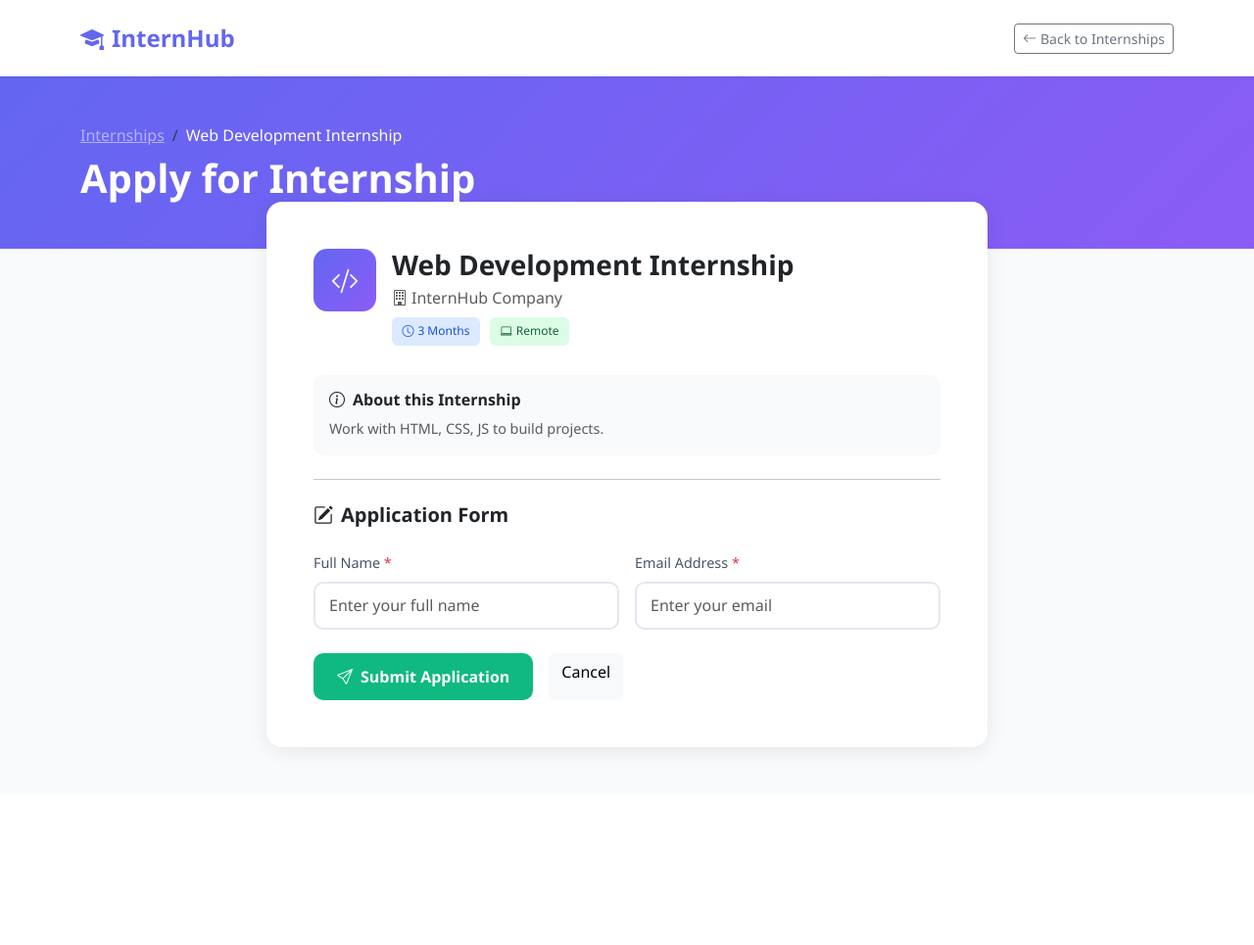
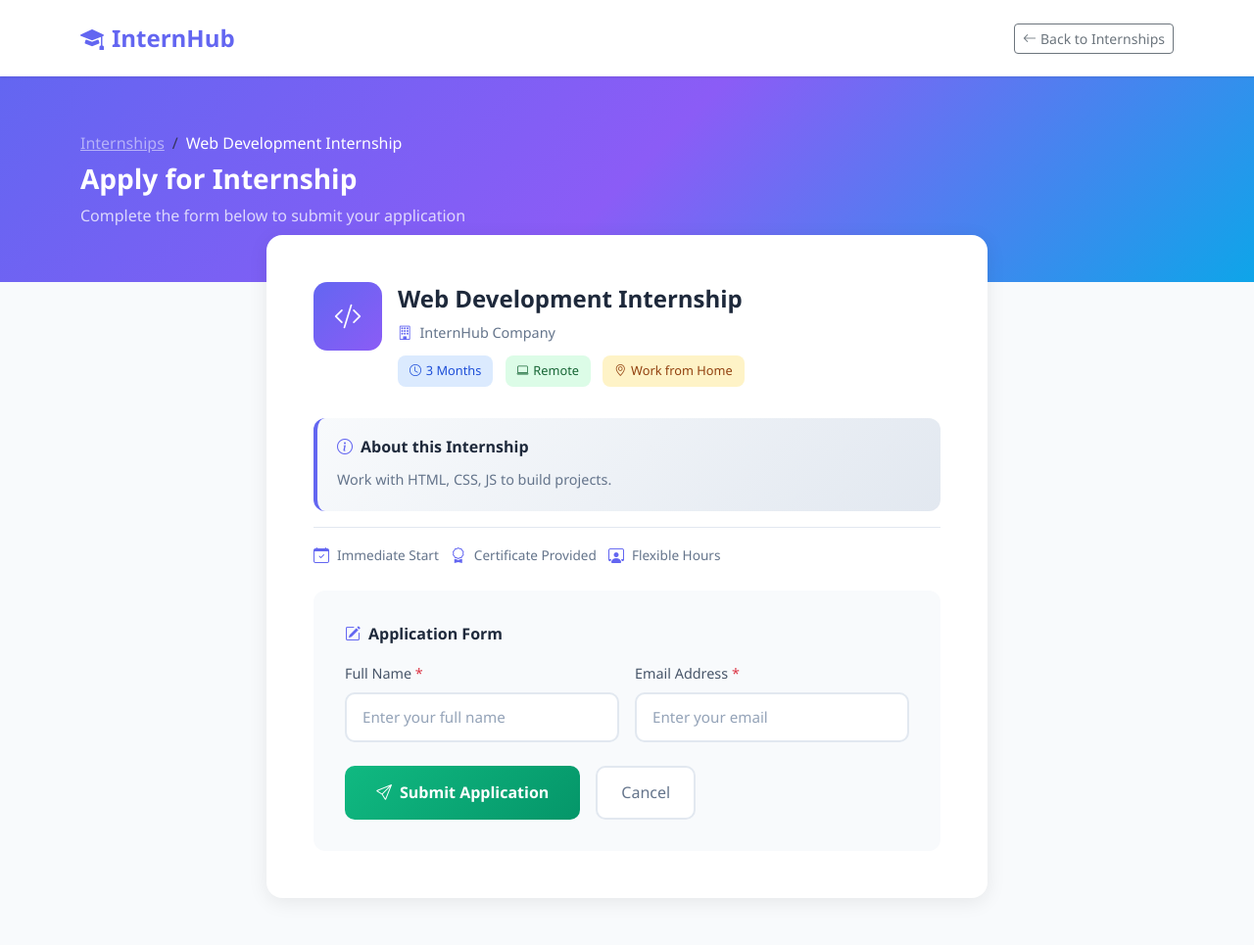
Before and after one commit to OshekharO/Internship_Portal, a PHP site: page /apply.php?id=1 in a window 1280 px wide. Shown: the whole page at 98% size. Before the commit the page ends 772 px from the top, so only its background shows below. Run offline with PHP 8.4, Linux system fonts and the light colour scheme; data comes from the database, SQL or seed files in the repository; some libraries are stand-ins or nearby versions.

Commit message:
Fix footer colors, improve card layout and apply page styling
Co-authored-by: OshekharO <95137948+OshekharO@users.noreply.github.com>

```diff
--- a/apply.php
+++ b/apply.php
@@ -28,61 +28,84 @@ foreach ($icons as $key => $val) {
   <link rel="stylesheet" href="https://cdn.jsdelivr.net/npm/bootstrap@5.3.0/dist/css/bootstrap.min.css">
   <link rel="stylesheet" href="https://cdn.jsdelivr.net/npm/bootstrap-icons@1.11.0/font/bootstrap-icons.css">
   <style>
-    :root { --primary: #6366f1; --primary-dark: #4f46e5; --success: #10b981; --dark: #1e293b; }
+    :root { --primary: #6366f1; --primary-dark: #4f46e5; --secondary: #0ea5e9; --success: #10b981; --dark: #1e293b; }
     * { font-family: 'Segoe UI', system-ui, sans-serif; box-sizing: border-box; }
     body { background: #f8fafc; min-height: 100vh; overflow-x: hidden; }
 
     .navbar { background: #fff; box-shadow: 0 1px 3px rgba(0,0,0,0.1); padding: 0.75rem 0; }
     .navbar-brand { font-weight: 700; font-size: 1.25rem; color: var(--primary) !important; }
 
-    .apply-header { background: linear-gradient(135deg, var(--primary) 0%, #8b5cf6 100%); padding: 2rem 0; color: #fff; }
+    .apply-header { background: linear-gradient(135deg, var(--primary) 0%, #8b5cf6 50%, var(--secondary) 100%); padding: 2.5rem 0; color: #fff; }
 
     .apply-card { background: #fff; border-radius: 16px; box-shadow: 0 4px 20px rgba(0,0,0,0.08); margin-top: -2rem; position: relative; z-index: 10; }
 
-    .internship-icon { width: 56px; height: 56px; min-width: 56px; background: linear-gradient(135deg, var(--primary), #8b5cf6); border-radius: 14px; display: flex; align-items: center; justify-content: center; color: #fff; font-size: 1.5rem; }
+    .internship-icon { width: 60px; height: 60px; min-width: 60px; background: linear-gradient(135deg, var(--primary), #8b5cf6); border-radius: 14px; display: flex; align-items: center; justify-content: center; color: #fff; font-size: 1.5rem; flex-shrink: 0; }
 
-    .internship-title { font-size: 1.25rem; font-weight: 700; word-wrap: break-word; overflow-wrap: break-word; line-height: 1.4; }
+    .internship-title { font-size: 1.25rem; font-weight: 700; word-wrap: break-word; overflow-wrap: break-word; line-height: 1.4; color: var(--dark); margin-bottom: 0.5rem; }
 
-    .tag { display: inline-block; padding: 0.35rem 0.65rem; border-radius: 6px; font-size: 0.75rem; font-weight: 500; margin-right: 0.4rem; margin-bottom: 0.4rem; white-space: nowrap; }
+    .company-info { color: #64748b; font-size: 0.9rem; display: flex; align-items: center; gap: 0.5rem; margin-bottom: 0.75rem; }
+    .company-info i { color: var(--primary); }
+
+    .tag { display: inline-flex; align-items: center; gap: 0.3rem; padding: 0.4rem 0.75rem; border-radius: 8px; font-size: 0.8rem; font-weight: 500; margin-right: 0.5rem; margin-bottom: 0.5rem; }
+    .tag i { font-size: 0.75rem; }
     .tag-duration { background: #dbeafe; color: #1d4ed8; }
     .tag-type { background: #dcfce7; color: #166534; }
+    .tag-location { background: #fef3c7; color: #92400e; }
 
-    .form-label { font-weight: 500; color: #475569; font-size: 0.9rem; }
-    .form-control { border: 2px solid #e2e8f0; border-radius: 10px; padding: 0.65rem 0.875rem; }
+    .form-section { background: #f8fafc; border-radius: 12px; padding: 1.5rem; margin-top: 1.5rem; }
+    .form-section-title { font-size: 1rem; font-weight: 600; color: var(--dark); margin-bottom: 1rem; display: flex; align-items: center; gap: 0.5rem; }
+    .form-section-title i { color: var(--primary); }
+
+    .form-label { font-weight: 500; color: #475569; font-size: 0.9rem; margin-bottom: 0.5rem; }
+    .form-control { border: 2px solid #e2e8f0; border-radius: 10px; padding: 0.75rem 1rem; font-size: 0.95rem; transition: all 0.2s; }
     .form-control:focus { border-color: var(--primary); box-shadow: 0 0 0 3px rgba(99,102,241,0.15); }
+    .form-control::placeholder { color: #94a3b8; }
 
-    .btn-apply { background: var(--success); border: none; border-radius: 10px; padding: 0.75rem 1.5rem; font-weight: 600; color: #fff; }
-    .btn-apply:hover { background: #059669; color: #fff; }
+    .about-box { background: linear-gradient(135deg, #f8fafc 0%, #e2e8f0 100%); border-radius: 12px; padding: 1.25rem; border-left: 4px solid var(--primary); }
+    .about-box h6 { color: var(--dark); font-weight: 600; display: flex; align-items: center; gap: 0.5rem; margin-bottom: 0.75rem; }
+    .about-box h6 i { color: var(--primary); }
+    .about-box p { font-size: 0.9rem; line-height: 1.7; word-wrap: break-word; overflow-wrap: break-word; color: #64748b; }
 
-    .about-box { background: #f8fafc; border-radius: 10px; padding: 1rem; }
-    .about-box p { font-size: 0.9rem; line-height: 1.6; word-wrap: break-word; overflow-wrap: break-word; }
+    .btn-apply { background: linear-gradient(135deg, var(--success), #059669); border: none; border-radius: 10px; padding: 0.85rem 2rem; font-weight: 600; color: #fff; font-size: 1rem; display: inline-flex; align-items: center; gap: 0.5rem; transition: all 0.2s; }
+    .btn-apply:hover { background: linear-gradient(135deg, #059669, #047857); color: #fff; transform: translateY(-2px); box-shadow: 0 4px 15px rgba(16,185,129,0.3); }
+
+    .btn-cancel { background: #fff; border: 2px solid #e2e8f0; border-radius: 10px; padding: 0.85rem 1.5rem; font-weight: 500; color: #64748b; transition: all 0.2s; }
+    .btn-cancel:hover { border-color: #cbd5e1; background: #f8fafc; color: #475569; }
+
+    .internship-details { display: flex; align-items: flex-start; gap: 1rem; margin-bottom: 1.5rem; }
+    .internship-details-content { flex: 1; }
+
+    .internship-highlights { display: flex; flex-wrap: wrap; gap: 0.75rem; margin-top: 1rem; padding-top: 1rem; border-top: 1px solid #e2e8f0; }
+    .highlight-item { display: flex; align-items: center; gap: 0.5rem; color: #64748b; font-size: 0.85rem; }
+    .highlight-item i { color: var(--primary); font-size: 1rem; }
 
     /* Responsive improvements */
     @media (min-width: 768px) {
       .navbar { padding: 1rem 0; }
       .navbar-brand { font-size: 1.5rem; }
-      .apply-header { padding: 3rem 0; }
+      .apply-header { padding: 3.5rem 0; }
       .apply-card { margin-top: -3rem; }
-      .internship-icon { width: 64px; height: 64px; min-width: 64px; font-size: 1.75rem; }
+      .internship-icon { width: 70px; height: 70px; min-width: 70px; font-size: 1.75rem; }
       .internship-title { font-size: 1.5rem; }
+      .form-section { padding: 2rem; }
     }
 
     @media (max-width: 576px) {
       .container { padding-left: 1rem; padding-right: 1rem; }
       .apply-card { padding: 1.25rem !important; }
-      .d-flex.mb-4 { flex-direction: column; align-items: flex-start !important; }
-      .internship-icon { margin-bottom: 1rem; }
-      .internship-icon + div { width: 100%; }
-      .d-flex.gap-3.mt-4 { flex-direction: column; }
-      .d-flex.gap-3.mt-4 .btn { width: 100%; }
-      .about-box { padding: 0.875rem; }
+      .internship-details { flex-direction: column; align-items: flex-start; }
+      .internship-icon { margin-bottom: 0.5rem; }
+      .btn-group-apply { flex-direction: column; width: 100%; }
+      .btn-group-apply .btn { width: 100%; }
+      .about-box { padding: 1rem; }
+      .form-section { padding: 1rem; }
     }
   </style>
 </head>
 <body>
   <!-- Navbar -->
   <nav class="navbar">
-    <div class="container">
+    <div class="container d-flex justify-content-between align-items-center">
       <a class="navbar-brand" href="index.php"><i class="bi bi-mortarboard-fill me-2"></i>InternHub</a>
       <a href="index.php" class="btn btn-outline-secondary btn-sm"><i class="bi bi-arrow-left me-1"></i>Back to Internships</a>
     </div>
@@ -97,7 +120,8 @@ foreach ($icons as $key => $val) {
           <li class="breadcrumb-item active text-white"><?= htmlspecialchars($internship['title']) ?></li>
         </ol>
       </nav>
-      <h1 class="fw-bold mb-0">Apply for Internship</h1>
+      <h1 class="fw-bold mb-0 fs-3">Apply for Internship</h1>
+      <p class="mt-2 mb-0 opacity-75">Complete the form below to submit your application</p>
     </div>
   </section>
 
@@ -107,29 +131,50 @@ foreach ($icons as $key => $val) {
       <div class="col-lg-8">
         <div class="apply-card p-4 p-md-5">
           <!-- Internship Details -->
-          <div class="d-flex mb-4">
-            <div class="internship-icon me-3">
+          <div class="internship-details">
+            <div class="internship-icon">
               <i class="bi <?= $icon ?>"></i>
             </div>
-            <div>
-              <h3 class="fw-bold mb-1"><?= htmlspecialchars($internship['title']) ?></h3>
-              <p class="text-muted mb-2"><i class="bi bi-building me-1"></i>InternHub Company</p>
-              <div>
-                <span class="tag tag-duration"><i class="bi bi-clock me-1"></i><?= htmlspecialchars($internship['duration']) ?></span>
-                <span class="tag tag-type"><i class="bi bi-laptop me-1"></i>Remote</span>
+            <div class="internship-details-content">
+              <h3 class="internship-title"><?= htmlspecialchars($internship['title']) ?></h3>
+              <div class="company-info">
+                <i class="bi bi-building"></i>
+                <span>InternHub Company</span>
+              </div>
+              <div class="tags-container">
+                <span class="tag tag-duration"><i class="bi bi-clock"></i><?= htmlspecialchars($internship['duration']) ?></span>
+                <span class="tag tag-type"><i class="bi bi-laptop"></i>Remote</span>
+                <span class="tag tag-location"><i class="bi bi-geo-alt"></i>Work from Home</span>
               </div>
             </div>
           </div>
 
-          <div class="about-box mb-4">
-            <h6 class="fw-semibold mb-2"><i class="bi bi-info-circle me-2"></i>About this Internship</h6>
-            <p class="text-muted mb-0"><?= htmlspecialchars($internship['description']) ?></p>
+          <div class="about-box">
+            <h6><i class="bi bi-info-circle"></i>About this Internship</h6>
+            <p class="mb-0"><?= htmlspecialchars($internship['description']) ?></p>
           </div>
 
-          <hr class="my-4">
+          <div class="internship-highlights">
+            <div class="highlight-item">
+              <i class="bi bi-calendar-check"></i>
+              <span>Immediate Start</span>
+            </div>
+            <div class="highlight-item">
+              <i class="bi bi-award"></i>
+              <span>Certificate Provided</span>
+            </div>
+            <div class="highlight-item">
+              <i class="bi bi-person-workspace"></i>
+              <span>Flexible Hours</span>
+            </div>
+          </div>
 
           <!-- Application Form -->
-          <h5 class="fw-bold mb-4"><i class="bi bi-pencil-square me-2"></i>Application Form</h5>
+          <div class="form-section">
+            <div class="form-section-title">
+              <i class="bi bi-pencil-square"></i>
+              Application Form
+            </div>
             <form action="submit_application.php" method="post">
               <input type="hidden" name="internship_id" value="<?= (int)$internship['id'] ?>">
 
@@ -144,13 +189,14 @@ foreach ($icons as $key => $val) {
                 </div>
               </div>
 
-            <div class="d-flex gap-3 mt-4">
+              <div class="d-flex gap-3 mt-4 btn-group-apply">
                 <button type="submit" class="btn btn-apply">
-                <i class="bi bi-send me-2"></i>Submit Application
+                  <i class="bi bi-send"></i>Submit Application
                 </button>
-              <a href="index.php" class="btn btn-light">Cancel</a>
+                <a href="index.php" class="btn btn-cancel">Cancel</a>
               </div>
             </form>
+          </div>
         </div>
       </div>
     </div>
```
Also changed, not shown: index.php (+27 -25 lines). Lines whose indentation alone changed are shown as unchanged.
